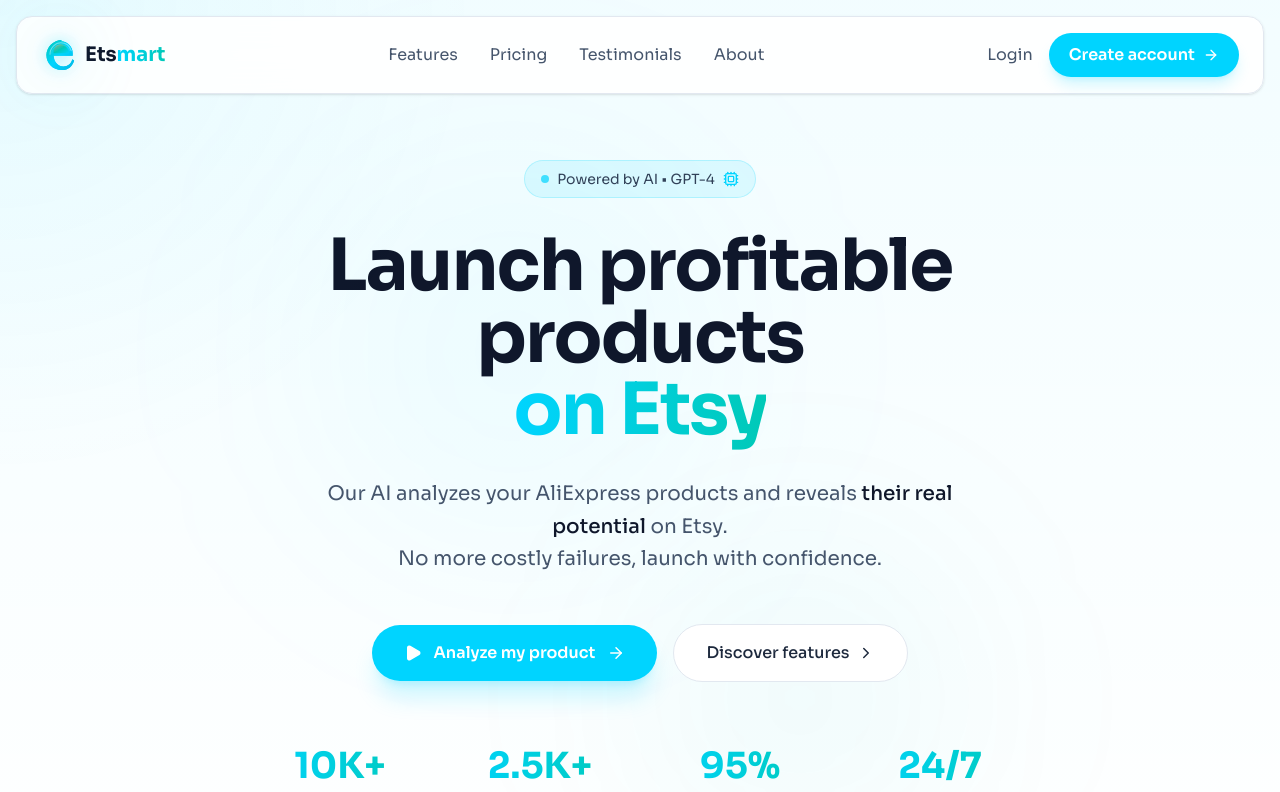
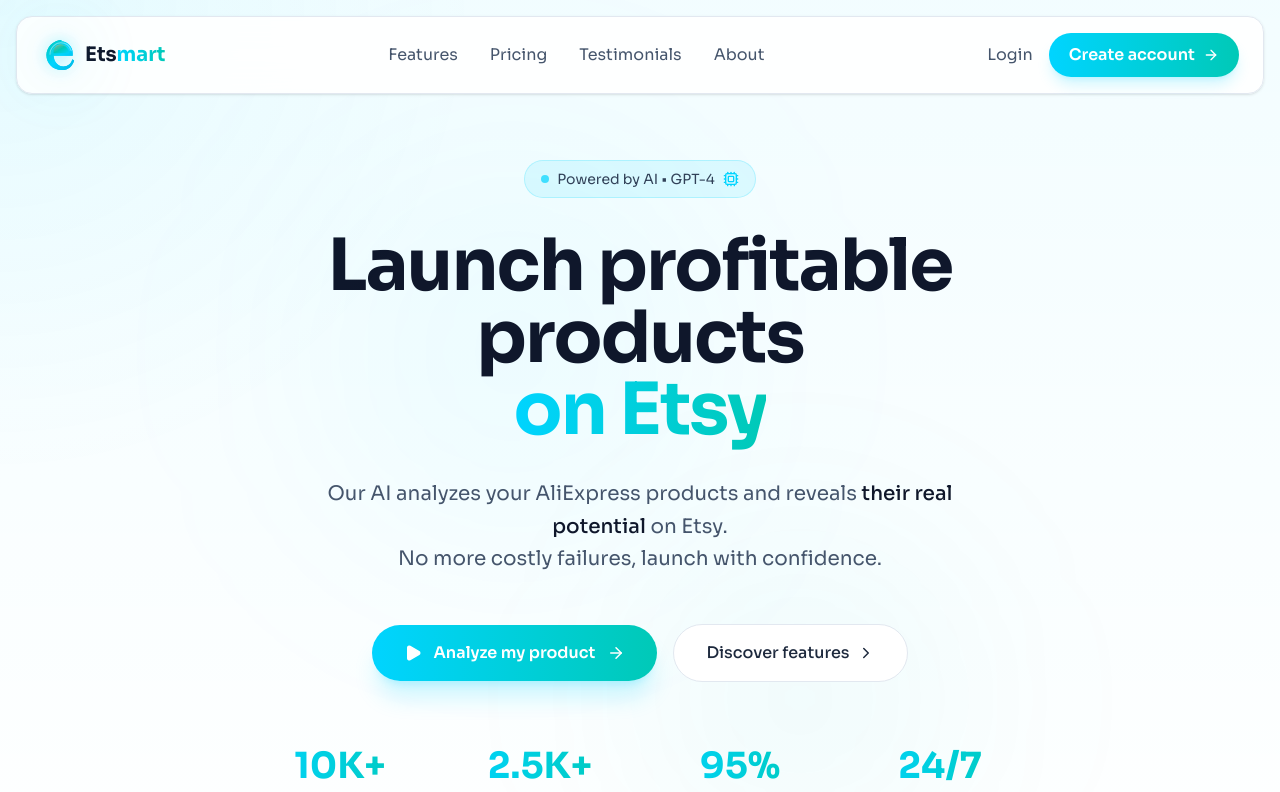
Before and after one commit to elky431-debug/Etsmart, a Next.js app: page / in a window 1280 px wide. Shown: the top 792 px of the page. Built offline with nearby package versions, Linux system fonts and the light colour scheme; no server answers.

Commit message:
feat: Update button colors to match 'on Etsy' gradient
- Change all main buttons to use gradient from-[#00d4ff] to-[#00c9b7]
- Update Dashboard, Create account, Analyze my product, Get started now, and Choose plan buttons
- Replace solid bg-[#00d4ff] with gradient for consistent branding

```diff
--- a/src/app/page.tsx
+++ b/src/app/page.tsx
@@ -211,7 +211,7 @@ export default function HomePage() {
                 {!loading && user ? (
                   // Utilisateur connecté - afficher seulement Dashboard
                   <Link href="/dashboard">
-                    <button className="px-5 py-2.5 bg-[#00d4ff] hover:bg-[#00b8e6] text-white font-semibold rounded-full flex items-center gap-2 shadow-lg shadow-[#00d4ff]/20 transition-all">
+                    <button className="px-5 py-2.5 bg-gradient-to-r from-[#00d4ff] to-[#00c9b7] hover:opacity-90 text-white font-semibold rounded-full flex items-center gap-2 shadow-lg shadow-[#00d4ff]/20 transition-all">
                       <span className="text-white">Dashboard</span>
                       <ArrowRight size={16} className="text-white" />
                     </button>
@@ -223,7 +223,7 @@ export default function HomePage() {
                       Login
                     </Link>
                     <Link href="/register">
-                      <button className="px-5 py-2.5 bg-[#00d4ff] hover:bg-[#00b8e6] text-white font-semibold rounded-full flex items-center gap-2 shadow-lg shadow-[#00d4ff]/20 transition-all">
+                      <button className="px-5 py-2.5 bg-gradient-to-r from-[#00d4ff] to-[#00c9b7] hover:opacity-90 text-white font-semibold rounded-full flex items-center gap-2 shadow-lg shadow-[#00d4ff]/20 transition-all">
                         <span className="text-white">Create account</span>
                         <ArrowRight size={16} className="text-white" />
                       </button>
@@ -399,7 +399,7 @@ export default function HomePage() {
             {/* CTA Buttons */}
             <div className="flex flex-col sm:flex-row items-center justify-center gap-3 sm:gap-4 mb-8 sm:mb-16 px-4 sm:px-0">
               <Link href="/app" className="w-full sm:w-auto">
-                <button className="group w-full sm:w-auto flex items-center justify-center gap-2 sm:gap-3 px-4 sm:px-8 py-2.5 sm:py-4 bg-[#00d4ff] hover:bg-[#00b8e6] text-white font-semibold rounded-full shadow-xl shadow-[#00d4ff]/20 hover:shadow-[#00d4ff]/30 transition-all btn-mobile">
+                <button className="group w-full sm:w-auto flex items-center justify-center gap-2 sm:gap-3 px-4 sm:px-8 py-2.5 sm:py-4 bg-gradient-to-r from-[#00d4ff] to-[#00c9b7] hover:opacity-90 text-white font-semibold rounded-full shadow-xl shadow-[#00d4ff]/20 hover:shadow-[#00d4ff]/30 transition-all btn-mobile">
                   <Play size={16} className="fill-white sm:w-[18px] sm:h-[18px]" />
                   <span className="text-sm sm:text-base">Analyze my product</span>
                   <ArrowRight size={16} className="group-hover:translate-x-1 transition-transform sm:w-[18px] sm:h-[18px]" />
@@ -539,7 +539,7 @@ export default function HomePage() {
           {/* CTA */}
           <div className="text-center mt-16">
             <Link href="/app">
-              <button className="inline-flex items-center gap-2 px-8 py-4 bg-[#00d4ff] hover:bg-[#00b8e6] text-white font-semibold rounded-full shadow-lg shadow-[#00d4ff]/20 transition-all">
+              <button className="inline-flex items-center gap-2 px-8 py-4 bg-gradient-to-r from-[#00d4ff] to-[#00c9b7] hover:opacity-90 text-white font-semibold rounded-full shadow-lg shadow-[#00d4ff]/20 transition-all">
                 Get started now
                 <ArrowRight size={18} />
               </button>
@@ -632,7 +632,7 @@ export default function HomePage() {
                   <button
                     className={`w-full py-3.5 rounded-full font-semibold transition-all ${
                       plan.popular
-                        ? 'bg-[#00d4ff] hover:bg-[#00b8e6] text-white shadow-lg shadow-[#00d4ff]/20'
+                        ? 'bg-gradient-to-r from-[#00d4ff] to-[#00c9b7] hover:opacity-90 text-white shadow-lg shadow-[#00d4ff]/20'
                         : 'bg-slate-100 border border-slate-200 text-slate-800 hover:bg-slate-200'
                     }`}
                   >
@@ -702,7 +702,7 @@ export default function HomePage() {
                   <button
                     className={`w-full py-3 rounded-full font-semibold text-sm ${
                       plan.popular
-                        ? 'bg-[#00d4ff] text-white shadow-lg shadow-[#00d4ff]/20'
+                        ? 'bg-gradient-to-r from-[#00d4ff] to-[#00c9b7] hover:opacity-90 text-white shadow-lg shadow-[#00d4ff]/20'
                         : 'bg-slate-100 border border-slate-200 text-slate-800'
                     }`}
                   >
```
